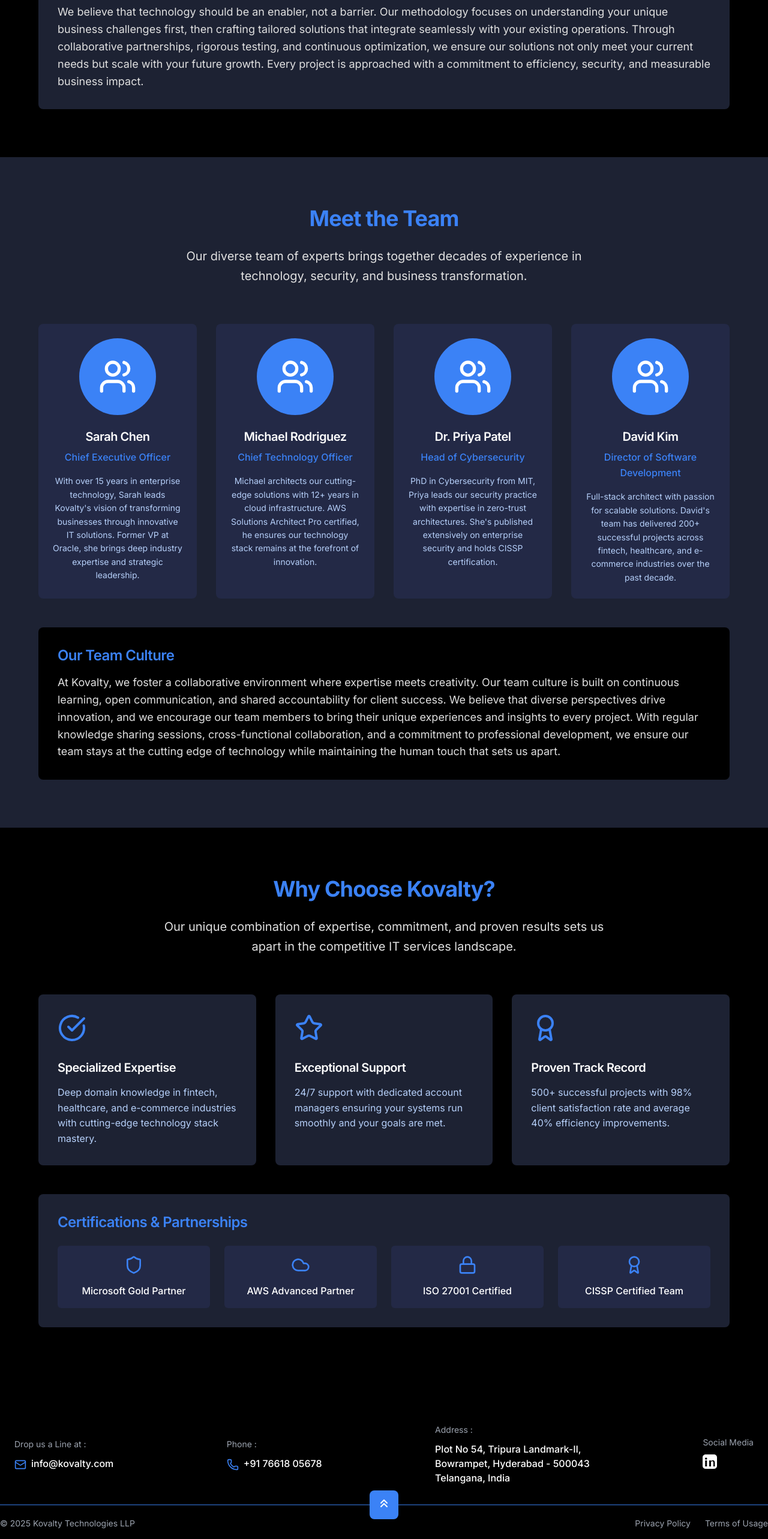
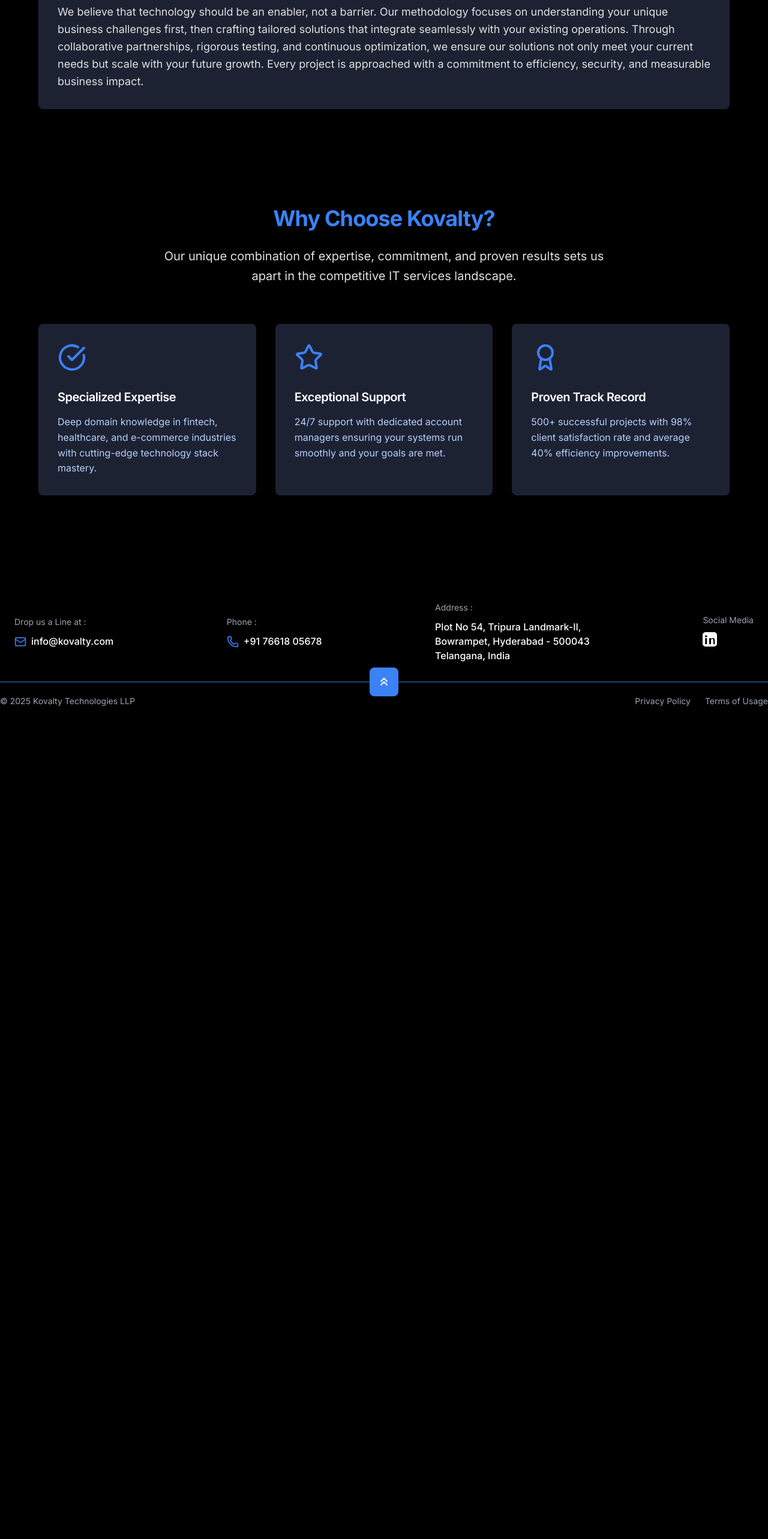
Before and after one commit to Gautam-Yedla/kovalty, a React (Vite) app in the folder frontend/: page /about in a window 1280 px wide. Shown: the part 1995-4561 px from the top of the page at 60% size. After the commit the page ends 3190 px from the top, so only its background shows below. Built offline with nearby package versions, Linux system fonts and the light colour scheme; a web font is replaced by a local one.

Commit message:
Comment out team members section and related elements in AboutUsPage for future reference

```diff
--- a/frontend/src/components/About/AboutUs.tsx
+++ b/frontend/src/components/About/AboutUs.tsx
@@ -2,7 +2,7 @@
 import '../../styles/About/AboutUs.css';
 // import FAQs from '../FAQs/FAQs';
 // import Testimonials from '../Testimonials';
-import { teamMembers } from '../../data/aboutUs';
+// import { teamMembers } from '../../data/aboutUs';
 
 const AboutUsPage = () => {
 
@@ -114,7 +114,7 @@
       </section>
 
       {/* Meet the Team */}
-      <section className="aboutus-team-section">
+      {/* <section className="aboutus-team-section">
         <div className="aboutus-team-container">
           <div className="aboutus-section-header">
             <h2>Meet the Team</h2>
@@ -126,7 +126,6 @@
           <div className="aboutus-team-grid">
             {teamMembers.map((member, index) => (
               <div key={index} className="aboutus-team-card">
-                {/* Placeholder for professional photo */}
                 <div className="aboutus-team-avatar">
                   <Users />
                 </div>
@@ -144,7 +143,7 @@
             </p>
           </div>
         </div>
-      </section>
+      </section> */}
 
       {/* Why Choose Us */}
       <section className="aboutus-choose-section">
@@ -176,7 +175,7 @@
             </div>
           </div>
 
-          <div className="aboutus-certifications-box">
+          {/* <div className="aboutus-certifications-box">
             <h3>Certifications & Partnerships</h3>
             <div className="aboutus-certifications-grid">
               <div className="aboutus-certification-item">
@@ -196,7 +195,7 @@
                 <p>CISSP Certified Team</p>
               </div>
             </div>
-          </div>
+          </div> */}
         </div>
       </section>
 
```
